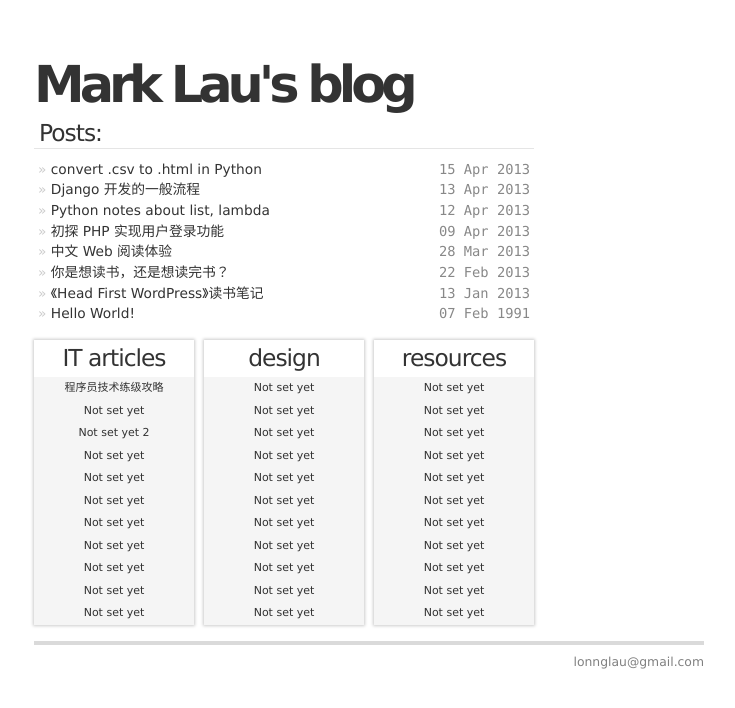
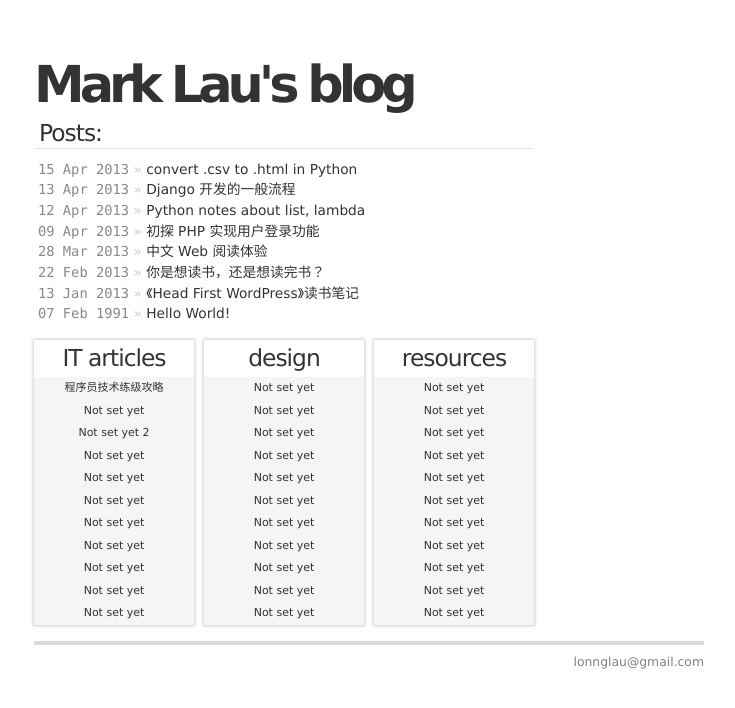
Before and after one commit to yuel/lonn.github.com, a Jekyll site: the page built from index.html, in a window 1280 px wide. Shown: the top 708 px of the page, without its empty margins (271-1006 px from the left). Built offline with Jekyll 4.4.1, drawn with Linux system fonts in a browser that asks for light colours.

Commit message:
Update screen.css

```diff
--- a/css/screen.css
+++ b/css/screen.css
@@ -58,7 +58,7 @@ li {
 }
 
 ul.posts li span {
-	float:right; font-family:monofur, monaco, courier; color:#888;
+	font-family:monofur, monaco, courier; color:#888;
 }
 ul.posts li a {
 	font-weight:200;
```
